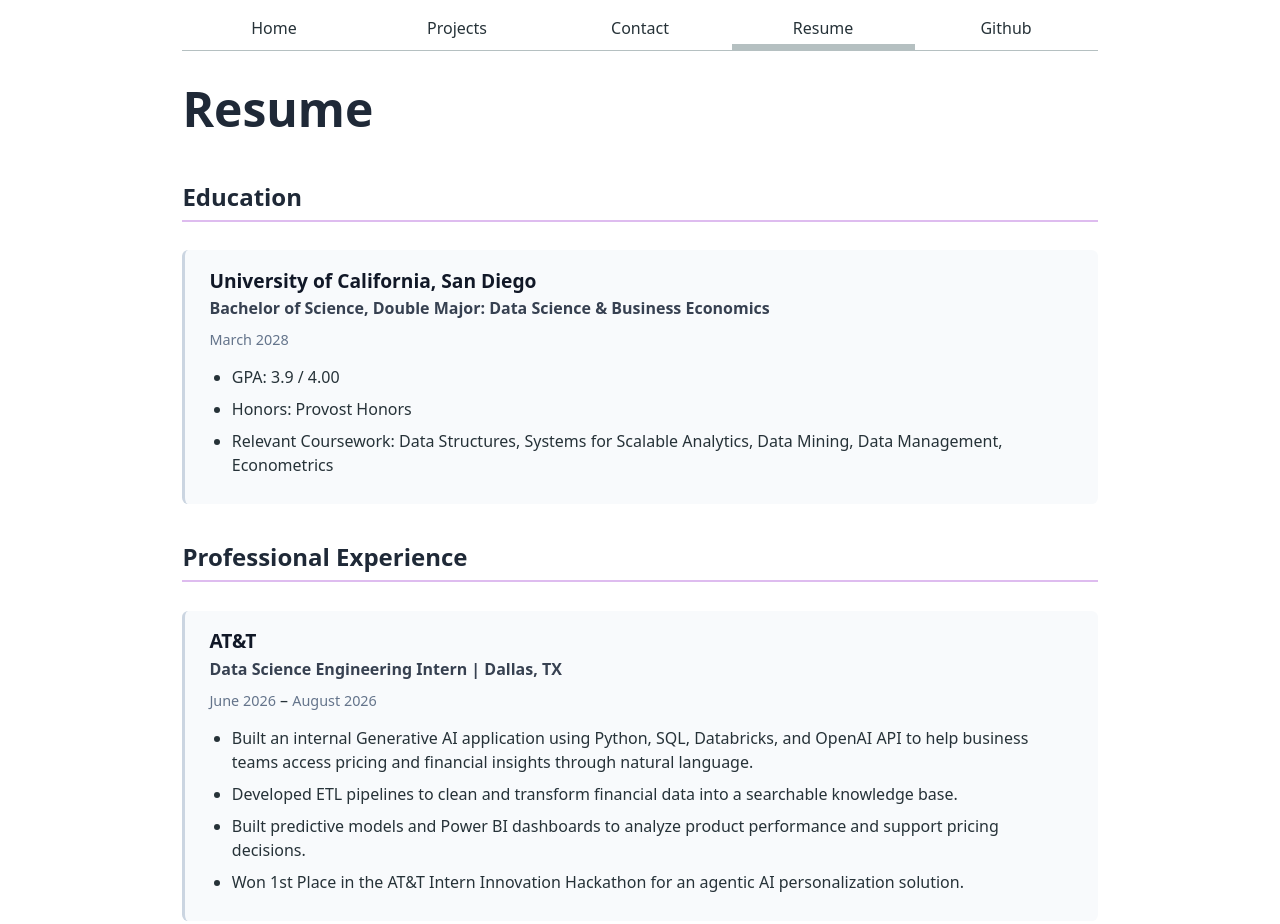
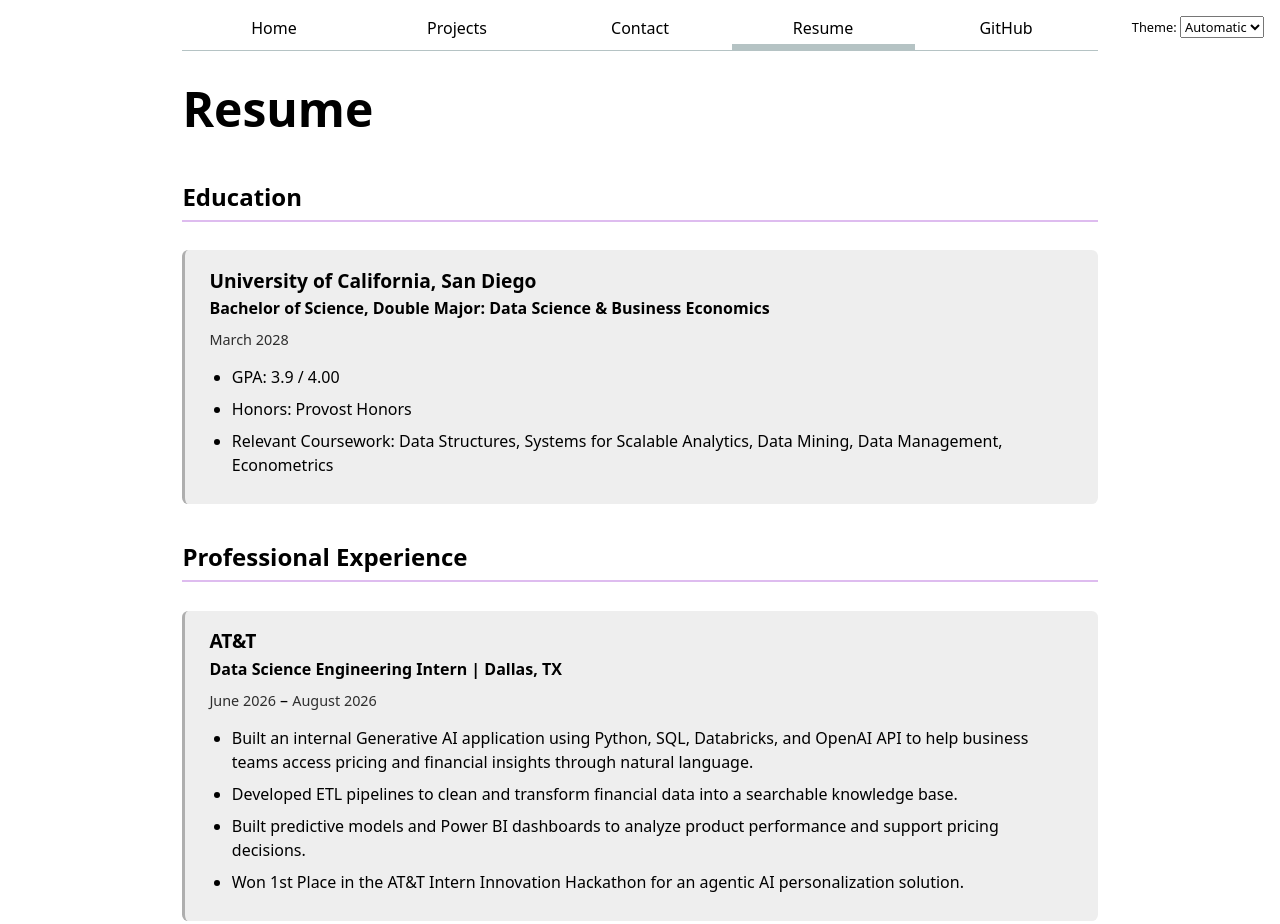
Before and after one commit to sadhanapt36/portfolio, a plain HTML site: page resume/index.html in a window 1280 px wide. Shown: the top 924 px of the page. Drawn offline with Linux system fonts and the light colour scheme.

Commit message:
js added

```diff
--- /dev/null
+++ b/global.js
@@ -0,0 +1,95 @@
+console.log('IT’S ALIVE!');
+
+function $$(selector, context = document) {
+  return Array.from(context.querySelectorAll(selector));
+}
+
+const BASE_PATH = new URL('.', import.meta.url).pathname;
+
+let pages = [
+  { url: '', title: 'Home' },
+  { url: 'projects/', title: 'Projects' },
+  { url: 'contact/', title: 'Contact' },
+  { url: 'resume/', title: 'Resume' },
+  { url: 'https://github.com/sadhanapt36', title: 'GitHub' },
+];
+
+let nav = document.createElement('nav');
+document.body.prepend(nav);
+
+for (let p of pages) {
+  let url = p.url;
+
+  if (!url.startsWith('http')) {
+    url = BASE_PATH + url;
+  }
+
+  let a = document.createElement('a');
+  a.href = url;
+  a.textContent = p.title;
+
+  // Treat /index.html and / as the same page.
+  let linkPath = a.pathname.replace(/index\.html$/, '');
+  let currentPath = location.pathname.replace(/index\.html$/, '');
+
+  if (a.host === location.host && linkPath === currentPath) {
+    a.classList.add('current');
+  }
+
+  if (a.host !== location.host) {
+    a.target = '_blank';
+    a.rel = 'noopener noreferrer';
+  }
+
+  nav.append(a);
+}
+
+document.body.insertAdjacentHTML(
+  'afterbegin',
+  `
+  <label class="color-scheme">
+    Theme:
+    <select>
+      <option value="light dark">Automatic</option>
+      <option value="light">Light</option>
+      <option value="dark">Dark</option>
+    </select>
+  </label>
+  `,
+);
+
+let select = document.querySelector('.color-scheme select');
+
+function setColorScheme(colorScheme) {
+  document.documentElement.style.setProperty('color-scheme', colorScheme);
+  select.value = colorScheme;
+}
+
+if ('colorScheme' in localStorage) {
+  setColorScheme(localStorage.colorScheme);
+}
+
+select.addEventListener('input', (event) => {
+  let colorScheme = event.target.value;
+
+  setColorScheme(colorScheme);
+  localStorage.colorScheme = colorScheme;
+});
+
+let form = document.querySelector('form');
+
+form?.addEventListener('submit', (event) => {
+  event.preventDefault();
+
+  let data = new FormData(form);
+  let params = [];
+
+  for (let [name, value] of data) {
+    params.push(
+      `${encodeURIComponent(name)}=${encodeURIComponent(value)}`,
+    );
+  }
+
+  let url = `${form.action}?${params.join('&')}`;
+  location.href = url;
+});
--- a/resume/index.html
+++ b/resume/index.html
@@ -5,15 +5,10 @@
     <meta name="viewport" content="width=device-width, initial-scale=1.0">
     <title>Resume</title>
     <link rel="stylesheet" href="../style.css">
+    <script type="module" src="../global.js"></script>
 </head>
 <body class="resume">
-    <nav>
-        <a href="../index.html">Home</a>
-        <a href="../projects/">Projects</a>
-        <a href="../contact/">Contact</a>
-        <a href="../resume/" class="current">Resume</a>
-        <a href="https://github.com/sadhanapt36" target="_blank">Github</a>
-    </nav>
+
 
     <h1>Resume</h1>
 
--- a/style.css
+++ b/style.css
@@ -1,3 +1,7 @@
+:root {
+  color-scheme: light dark;
+}
+
 body {
   /* Set line height to 1.5 times the font size
 	   and use the OS’s UI font as the website font
@@ -21,8 +25,9 @@ nav li {
 
 nav{
   display: flex;
+  --border-color: oklch(50% 10% 200 / 40%);
   margin-bottom: lem;
-  border-bottom: 1px solid oklch(80% 3% 200);
+  border-bottom: 1px solid var(--border-color);
 }
 
 nav a{
@@ -46,7 +51,7 @@ html{
 nav a:hover {
   border-bottom: 0.4em solid var(--color-accent);
   padding-bottom: 0.1em;
-  background-color: oklch(from var(--color-accent) 95% 5% h);
+  background-color: color-mix(in oklch, var(--color-accent), canvas 85%);
 }
 
 input,
@@ -189,3 +194,41 @@ h1, h2, h3, h4, h5, h6 {
         font-size: 1.3em;
     }
 }
+
+.color-scheme {
+  position: absolute;
+  top: 1rem;
+  right: 1rem;
+  font-size: 80%;
+}
+
+.color-scheme select {
+  font: inherit;
+}
+
+/* Colors that adapt to the selected theme */
+.resume,
+.resume h1,
+.resume section h2,
+.resume article h3,
+.resume article h3 + p,
+.resume section:last-of-type strong {
+  color: CanvasText;
+}
+
+.resume article,
+.resume section:last-of-type {
+  background-color: color-mix(in oklch, CanvasText 5%, Canvas);
+}
+
+.resume article {
+  border-left-color: color-mix(in oklch, CanvasText 25%, Canvas);
+}
+
+.resume time {
+  color: color-mix(in oklch, CanvasText 70%, Canvas);
+}
+
+nav a.current {
+  border-bottom-color: var(--border-color);
+}
```
Also changed, not shown: contact/index.html (+3 -8 lines), index.html (+1 -7 lines), projects/index.html (+2 -7 lines).
